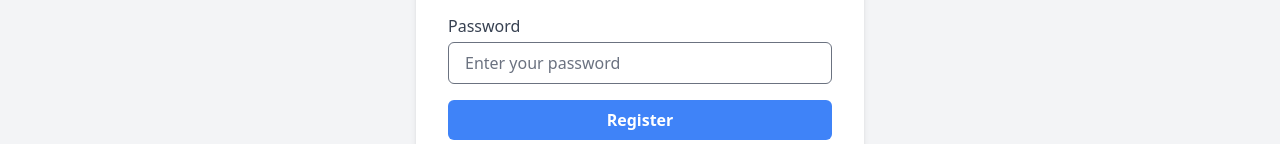
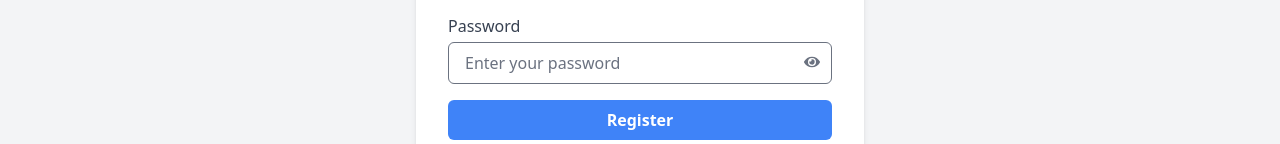
Before and after one commit to abubakrsiddikl/Lost_And_Found_Client, a React (Vite) app: page /register in a window 1280 px wide. Shown: the part 521-665 px from the top of the page. Built offline with nearby package versions, Linux system fonts and the light colour scheme; no server answers.

Commit message:
register issue solved

```diff
--- a/src/components/Auth/Login.jsx
+++ b/src/components/Auth/Login.jsx
@@ -97,6 +97,7 @@ const Login = () => {
         </div>
 
         <button
+        type="button"
           className="w-full flex items-center justify-center bg-black py-3 text-white font-bold rounded-md  transition"
           onClick={handleGoogleSignIn}
         >
--- a/src/components/Auth/Register.jsx
+++ b/src/components/Auth/Register.jsx
@@ -102,12 +102,19 @@ const Register = () => {
               Password
             </label>
             <input
-              type="password"
+              type={showPassword ? "text" : "password"}
               placeholder="Enter your password"
               name="password"
               className="w-full px-4 py-2 border rounded-md focus:ring focus:ring-blue-300 focus:outline-none"
               required
             />
+            <button
+              type="button"
+              onClick={() => setShowPassword(!showPassword)}
+              className="absolute top-10 right-3 text-gray-500 hover:text-gray-700"
+            >
+              {showPassword ? <FaEyeSlash /> : <FaEye />}
+            </button>
           </div>
 
           {/* register button */}
@@ -117,6 +124,7 @@ const Register = () => {
 
           {/* google sign up */}
           <button
+          type="button"
             className="w-full flex items-center justify-center gap-2 border border-gray-300 py-2 rounded-md bg-black text-white font-bold transition"
             onClick={handleGoogleSignIn}
           >
```
